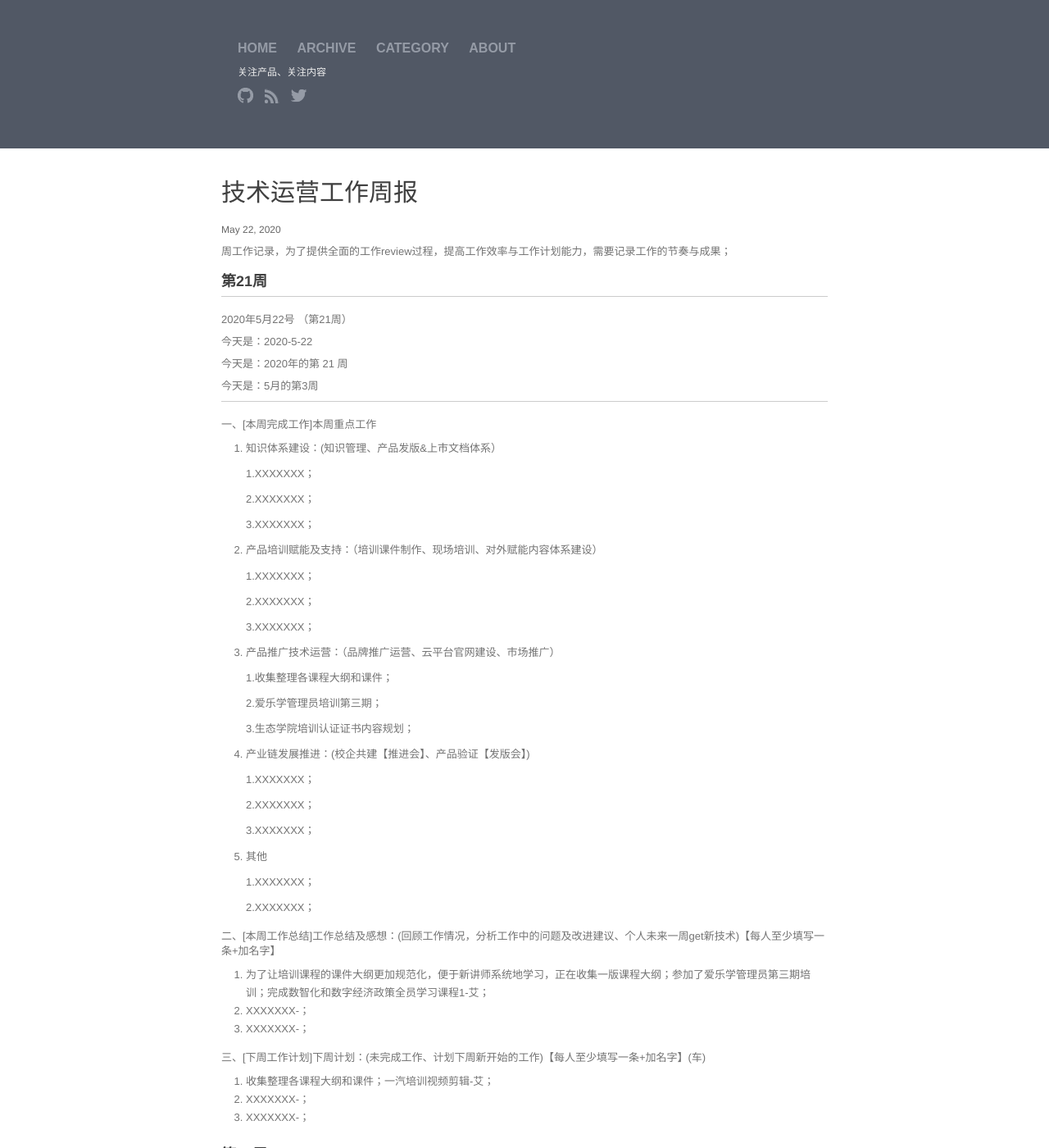
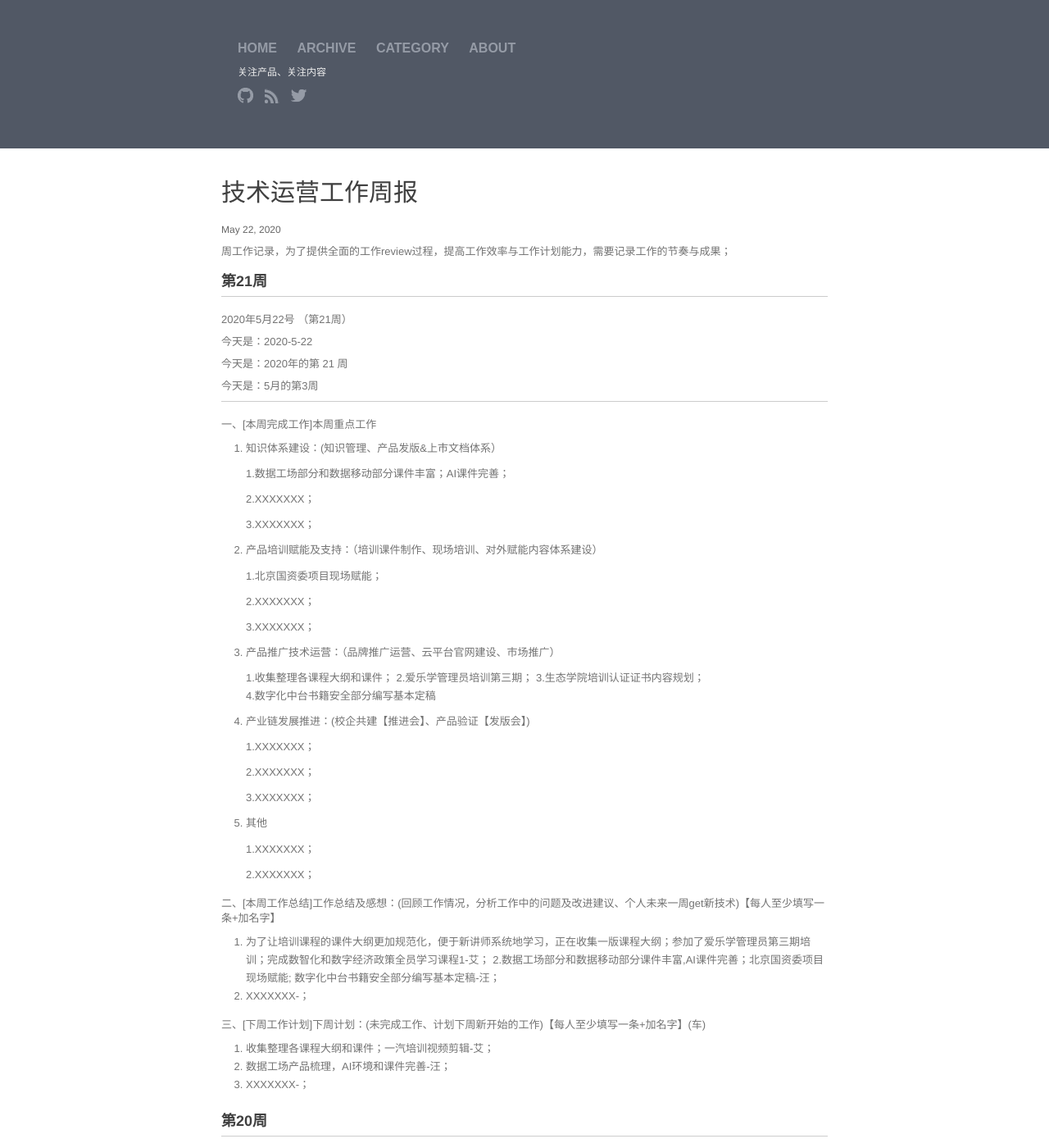
Before and after one commit to walllFlower/blog, a Jekyll site: the page built from 2020-02-28-day_report.md, in a window 1280 px wide and 1400 px high. Shown: the whole window at 82% size. Built offline with Jekyll 4.4.1, drawn with Linux system fonts in a browser that asks for light colours; comment, search, counter and statistics services are not loaded.

Commit message:
Update 2020-02-28-day_report.md

```diff
--- a/2020-02-28-day_report.md
+++ b/2020-02-28-day_report.md
@@ -26,7 +26,7 @@ categories: 技术运营工作周报
 
 1. 知识体系建设：(知识管理、产品发版&上市文档体系）
 
-    1.XXXXXXX；
+    1.数据工场部分和数据移动部分课件丰富；AI课件完善；
 
     2.XXXXXXX；
 
@@ -34,7 +34,7 @@ categories: 技术运营工作周报
 
 2. 产品培训赋能及支持：（培训课件制作、现场培训、对外赋能内容体系建设）
 
-    1.XXXXXXX；
+    1.北京国资委项目现场赋能；
 
     2.XXXXXXX；
 
@@ -44,10 +44,9 @@ categories: 技术运营工作周报
 3. 产品推广技术运营：（品牌推广运营、云平台官网建设、市场推广）
 
     1.收集整理各课程大纲和课件；
-
     2.爱乐学管理员培训第三期；
-
     3.生态学院培训认证证书内容规划；
+    4.数字化中台书籍安全部分编写基本定稿
 
 
 4. 产业链发展推进：(校企共建【推进会】、产品验证【发版会】)
@@ -67,13 +66,13 @@ categories: 技术运营工作周报
 二、[本周工作总结]工作总结及感想：(回顾工作情况，分析工作中的问题及改进建议、个人未来一周get新技术)【每人至少填写一条+加名字】
 
 1. 为了让培训课程的课件大纲更加规范化，便于新讲师系统地学习，正在收集一版课程大纲；参加了爱乐学管理员第三期培训；完成数智化和数字经济政策全员学习课程1-艾；
-2. XXXXXXX-；
+2.数据工场部分和数据移动部分课件丰富,AI课件完善；北京国资委项目现场赋能; 数字化中台书籍安全部分编写基本定稿-汪；
 3. XXXXXXX-；
 
 三、[下周工作计划]下周计划：(未完成工作、计划下周新开始的工作)【每人至少填写一条+加名字】(车)
 
 1. 收集整理各课程大纲和课件；一汽培训视频剪辑-艾；
-2. XXXXXXX-；
+2. 数据工场产品梳理，AI环境和课件完善-汪；
 3. XXXXXXX-；
 
 
```
